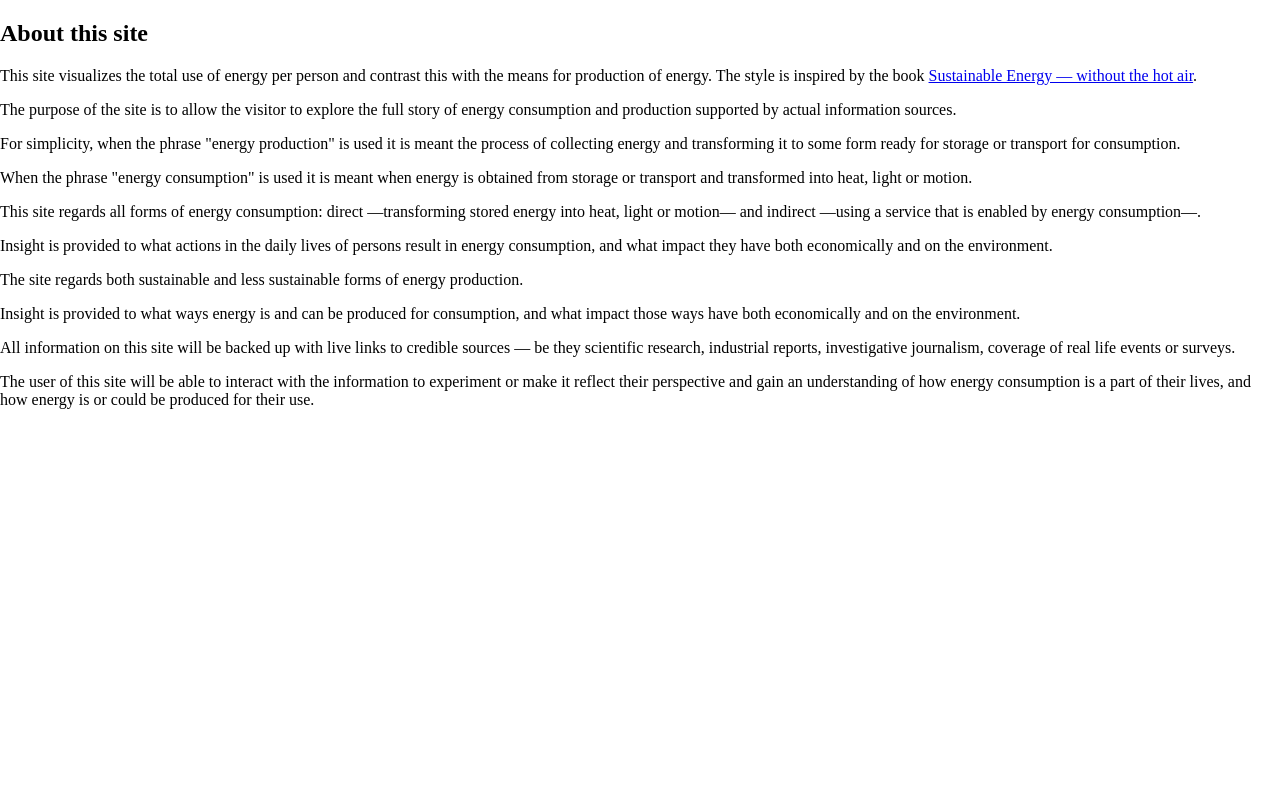
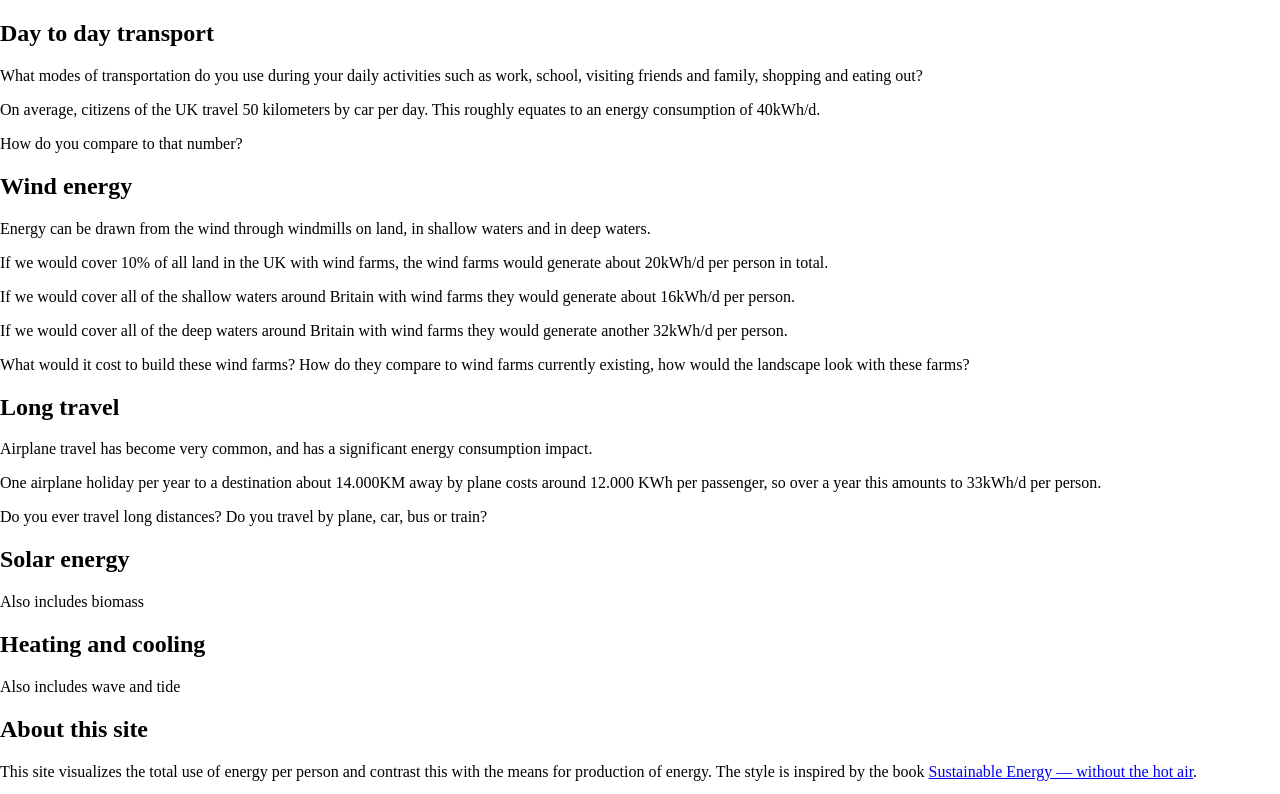
Before and after one commit to tinco/renewable_energy, a website: page index.html in a window 1280 px wide. Shown: the top 794 px of the page. Drawn offline with Linux system fonts and the light colour scheme.

Commit message:
add consumption/production chapters

```diff
--- a/index.html
+++ b/index.html
@@ -12,6 +12,99 @@
   :root {
   }
 </style>
+
+<section id="balance">
+  <div id="transport" class="consumption">
+    <h2>Day to day transport</h2>
+    <p>
+      What modes of transportation do you use during your daily activities such
+      as work, school, visiting friends and family, shopping and eating out?
+    </p>
+
+    <p>
+      On average, citizens of the UK travel 50 kilometers by car per day. This
+      roughly equates to an energy consumption of 40kWh/d.
+    </p>
+    <p>
+      How do you compare to that number?
+    </p>
+  </div>
+
+  <div id="wind" class="production">
+    <h2>Wind energy</h2>
+    <p>
+      Energy can be drawn from the wind through windmills on land, in shallow
+      waters and in deep waters.
+    </p>
+    <p>
+      If we would cover 10% of all land in the UK with wind farms, the wind
+      farms would generate about 20kWh/d per person in total.
+    </p>
+
+    <p>
+      If we would cover all of the shallow waters around Britain with wind farms
+      they would generate about 16kWh/d per person.
+    </p>
+
+    <p>
+      If we would cover all of the deep waters around Britain with wind farms
+      they would generate another 32kWh/d per person.
+    </p>
+
+    <p>
+      What would it cost to build these wind farms? How do they compare to wind
+      farms currently existing, how would the landscape look with these farms?
+    </p>
+  </div>
+
+  <div id="travel" class="consumption">
+    <h2>Long travel</h2>
+    <p>
+      Airplane travel has become very common, and has a significant energy
+      consumption impact.
+    </p>
+    <p>
+      One airplane holiday per year to a destination about 14.000KM away by
+      plane costs around 12.000 KWh per passenger, so over a year this amounts
+      to 33kWh/d per person.
+    </p>
+    <p>
+      Do you ever travel long distances? Do you travel by plane, car, bus or
+      train?
+    </p>
+  </div>
+
+  <div id="solar" class="production">
+    <h2>Solar energy</h2>
+    <p>Also includes biomass</p>
+  </div>
+
+  <div id="heating" class="consumption">
+    <h2>Heating and cooling</h2>
+  </div>
+
+  <div id="hydro" class="production">
+    <p>Also includes wave and tide</p>
+  </div>
+
+  <div id="light" class="consumption">
+  </div>
+
+  <div id="devices" class="consumption">
+  </div>
+
+  <div id="food" class="consumption">
+  </div>
+
+  <div id="stuff" class="consumption">
+  </div>
+
+  <div id="geothermal" class="production">
+  </div>
+
+  <div id="services" class="consumption">
+  </div>
+</section>
 
 <section id="about">
   <h1>About this site</h1>
```
